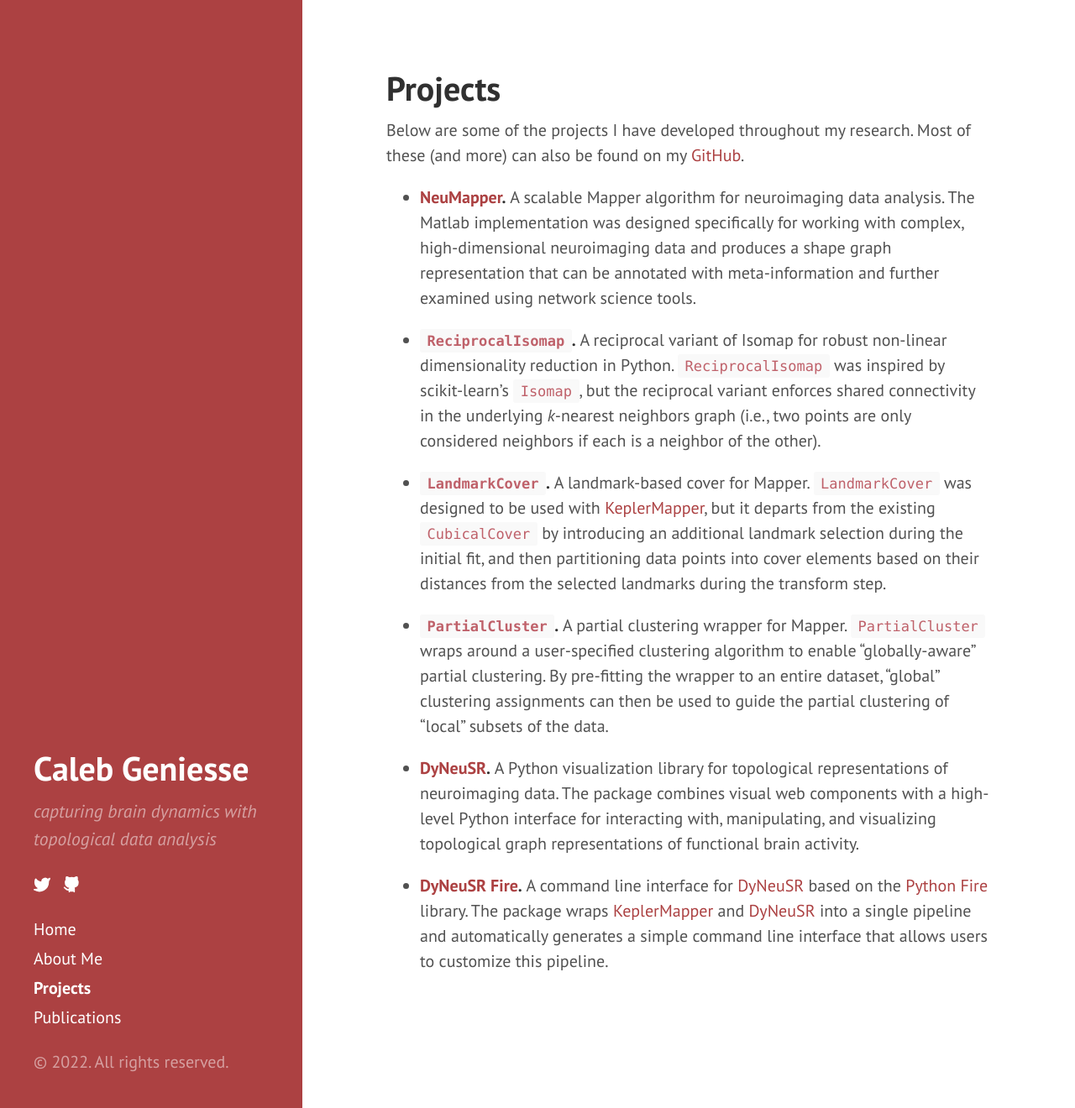
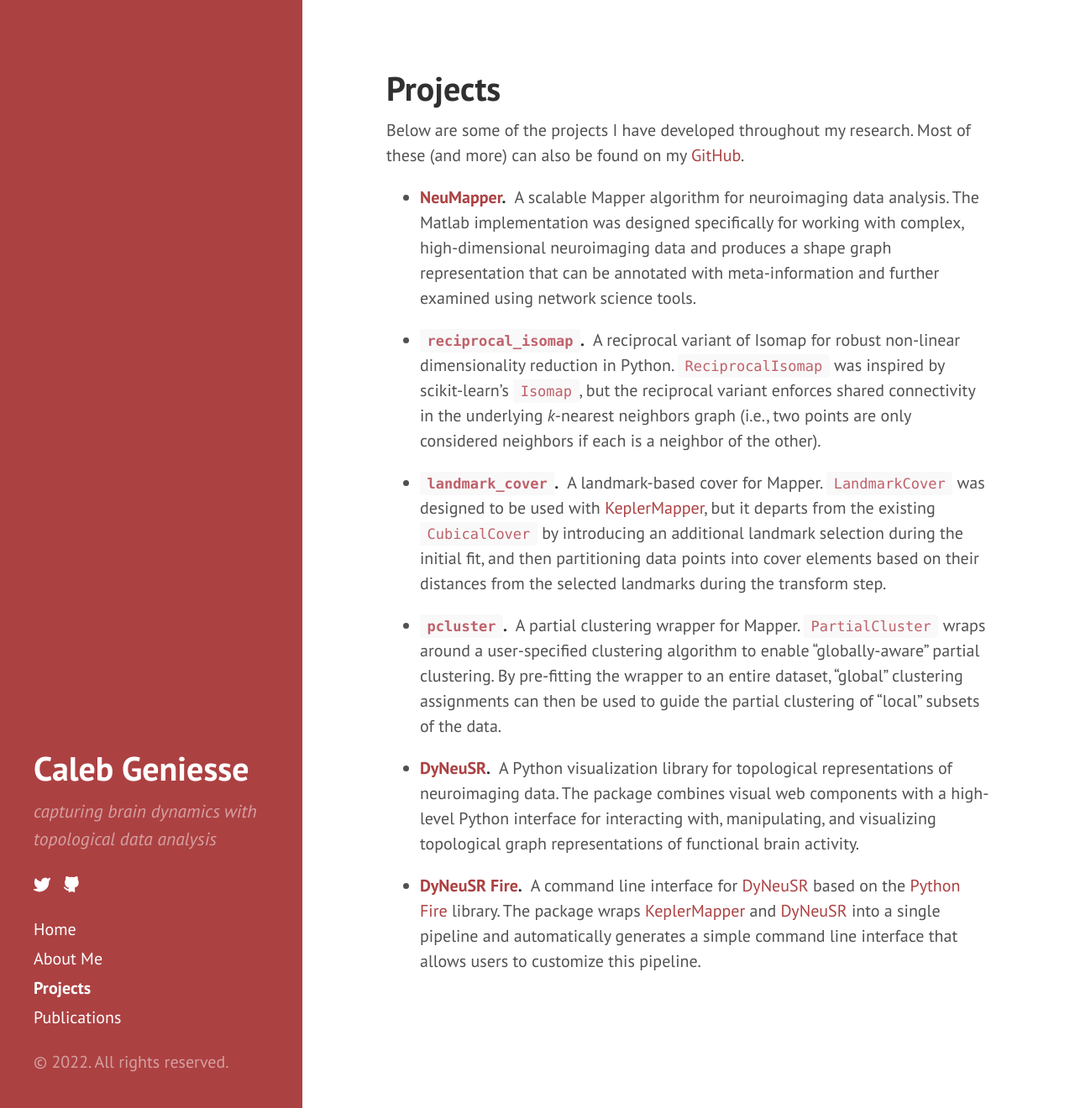
Before and after one commit to calebgeniesse/calebgeniesse.github.io, a Jekyll site: the page built from projects.md, in a window 1280 px wide and 1320 px high. Shown: the whole window at 84% size. Built offline with Jekyll 4.4.1, drawn with Linux system fonts in a browser that asks for light colours.

Commit message:
Update projects.md

```diff
--- a/projects.md
+++ b/projects.md
@@ -5,14 +5,14 @@ title: Projects
 
 Below are some of the projects I have developed throughout my research. Most of these (and more) can also be found on my [GitHub](https://github.com/calebgeniesse).
 
-- **[NeuMapper](https://braindynamicslab.github.io/neumapper/).**&nbsp;A scalable Mapper algorithm for neuroimaging data analysis. The Matlab implementation was designed specifically for working with complex, high-dimensional neuroimaging data and produces a shape graph representation that can be annotated with meta-information and further examined using network science tools.
+- **[NeuMapper](https://braindynamicslab.github.io/neumapper/).**&nbsp;&nbsp;A scalable Mapper algorithm for neuroimaging data analysis. The Matlab implementation was designed specifically for working with complex, high-dimensional neuroimaging data and produces a shape graph representation that can be annotated with meta-information and further examined using network science tools.
 
-- **[`ReciprocalIsomap`](https://github.com/calebgeniesse/reciprocal_isomap).**&nbsp;A reciprocal variant of Isomap for robust non-linear dimensionality reduction in Python. `ReciprocalIsomap` was inspired by scikit-learn's `Isomap`, but the reciprocal variant enforces shared connectivity in the underlying *k*-nearest neighbors graph (i.e., two points are only considered neighbors if each is a neighbor of the other).
+- **[`reciprocal_isomap`](https://github.com/calebgeniesse/reciprocal_isomap).**&nbsp;&nbsp;A reciprocal variant of Isomap for robust non-linear dimensionality reduction in Python. `ReciprocalIsomap` was inspired by scikit-learn's `Isomap`, but the reciprocal variant enforces shared connectivity in the underlying *k*-nearest neighbors graph (i.e., two points are only considered neighbors if each is a neighbor of the other).
 
-- **[`LandmarkCover`](https://github.com/calebgeniesse/landmark_cover).**&nbsp;A landmark-based cover for Mapper. `LandmarkCover` was designed to be used with [KeplerMapper](https://kepler-mapper.scikit-tda.org/en/latest/), but it departs from the existing `CubicalCover` by introducing an additional landmark selection during the initial fit, and then partitioning data points into cover elements based on their distances from the selected landmarks during the transform step.
+- **[`landmark_cover`](https://github.com/calebgeniesse/landmark_cover).**&nbsp;&nbsp;A landmark-based cover for Mapper. `LandmarkCover` was designed to be used with [KeplerMapper](https://kepler-mapper.scikit-tda.org/en/latest/), but it departs from the existing `CubicalCover` by introducing an additional landmark selection during the initial fit, and then partitioning data points into cover elements based on their distances from the selected landmarks during the transform step.
 
-- **[`PartialCluster`](https://github.com/calebgeniesse/pcluster).**&nbsp;A partial clustering wrapper for Mapper. `PartialCluster` wraps around a user-specified clustering algorithm to enable "globally-aware" partial clustering. By pre-fitting the wrapper to an entire dataset, "global" clustering assignments can then be used to guide the partial clustering of "local" subsets of the data.
+- **[`pcluster`](https://github.com/calebgeniesse/pcluster).**&nbsp;&nbsp;A partial clustering wrapper for Mapper. `PartialCluster` wraps around a user-specified clustering algorithm to enable "globally-aware" partial clustering. By pre-fitting the wrapper to an entire dataset, "global" clustering assignments can then be used to guide the partial clustering of "local" subsets of the data.
 
-- **[DyNeuSR](https://braindynamicslab.github.io/dyneusr/).**&nbsp;A Python visualization library for topological representations of neuroimaging data. The package combines visual web components with a high-level Python interface for interacting with, manipulating, and visualizing topological graph representations of functional brain activity.
+- **[DyNeuSR](https://braindynamicslab.github.io/dyneusr/).**&nbsp;&nbsp;A Python visualization library for topological representations of neuroimaging data. The package combines visual web components with a high-level Python interface for interacting with, manipulating, and visualizing topological graph representations of functional brain activity.
 
-- **[DyNeuSR Fire](https://braindynamicslab.github.io/dyneusr-fire/).**&nbsp;A command line interface for [DyNeuSR](https://braindynamicslab.github.io/dyneusr/) based on the [Python Fire](https://github.com/google/python-fire) library. The package wraps [KeplerMapper](https://kepler-mapper.scikit-tda.org/en/latest/) and [DyNeuSR](https://braindynamicslab.github.io/dyneusr/) into a single pipeline and automatically generates a simple command line interface that allows users to customize this pipeline.
+- **[DyNeuSR Fire](https://braindynamicslab.github.io/dyneusr-fire/).**&nbsp;&nbsp;A command line interface for [DyNeuSR](https://braindynamicslab.github.io/dyneusr/) based on the [Python Fire](https://github.com/google/python-fire) library. The package wraps [KeplerMapper](https://kepler-mapper.scikit-tda.org/en/latest/) and [DyNeuSR](https://braindynamicslab.github.io/dyneusr/) into a single pipeline and automatically generates a simple command line interface that allows users to customize this pipeline.
```
